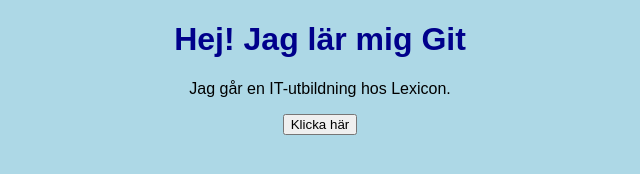
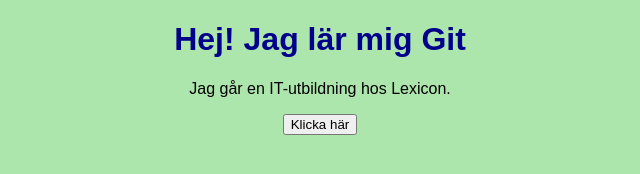
Before and after one commit to Rama-Ab129/it-lexicon, a plain HTML site: page index.html in a window 1280 px wide. Shown: the whole page, without its empty margins (320-960 px from the left). Drawn offline with Linux system fonts and the light colour scheme.

Commit message:
LenasStyle

```diff
--- a/style.css
+++ b/style.css
@@ -2,7 +2,7 @@ body {
 
    font-family: Arial, sans-serif;
 
-   background-color: lightblue;
+   background-color: rgb(173, 230, 173);
 
    text-align: center;
 
```
